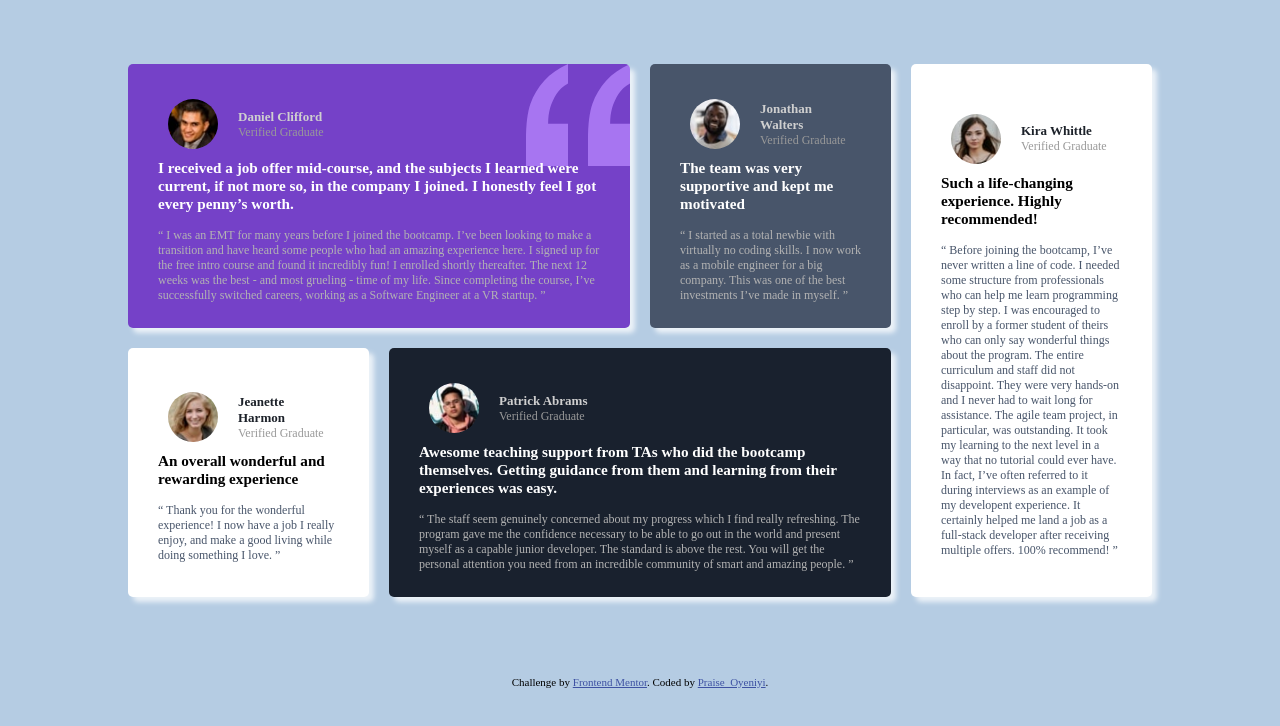
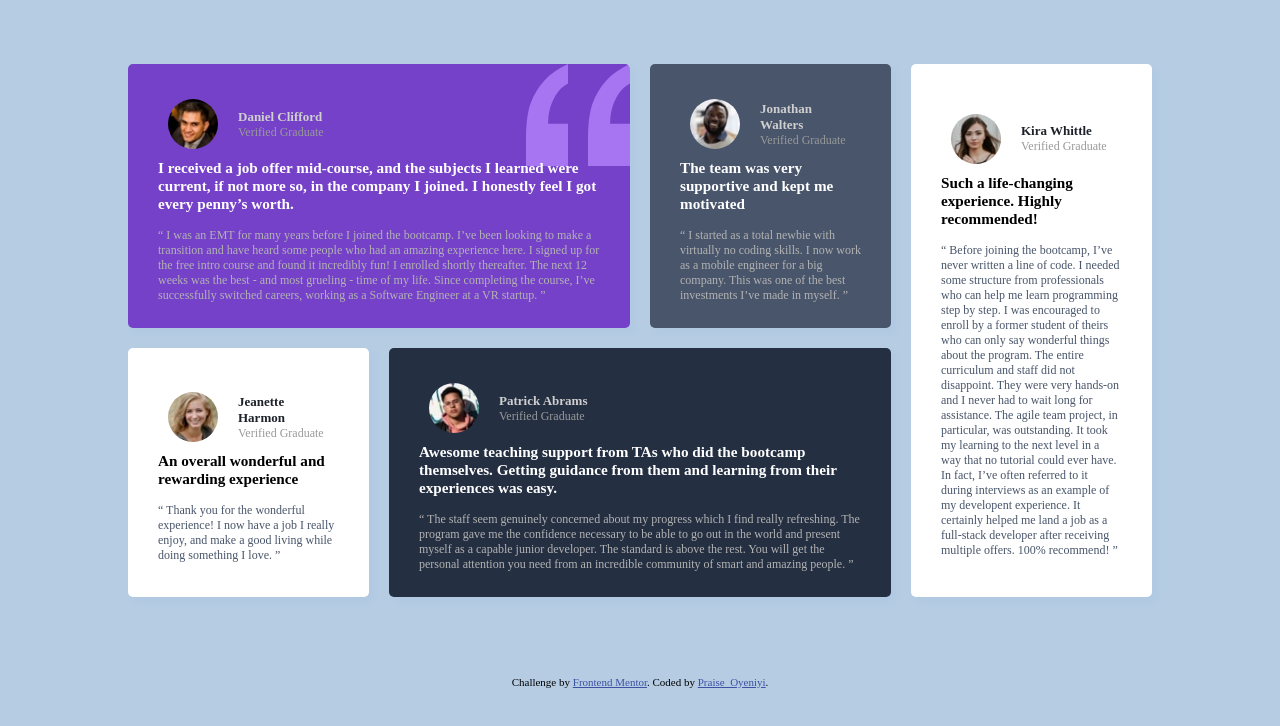
Before and after one commit to Praise-Oyeniyi/Testimonial-section, a plain HTML site: page index.html in a window 1280 px wide. Drawn offline with Linux system fonts and the light colour scheme; a web font is replaced by a local one.

Commit message:
Update style.css

```diff
--- a/style.css
+++ b/style.css
@@ -33,7 +33,7 @@ section{
 
 .item5{
     grid-area:patrick;
-    background: hsl(219, 29%, 14%);
+    background: hsl(219, 29%, 20%);
 }
 .item1 h3, .item2 h3, .item5 h3{
     color:hsl(0, 0%, 100%);
@@ -73,7 +73,7 @@ section{
     flex-direction: column;
     padding:25px 30px;
     justify-content: center;
-    box-shadow:5px 5px 5px hsl(210, 46%, 95%);
+    box-shadow:5px 5px 5px hsl(210, 46%, 79%);
 }
 .item-top{
     display: flex;
```
